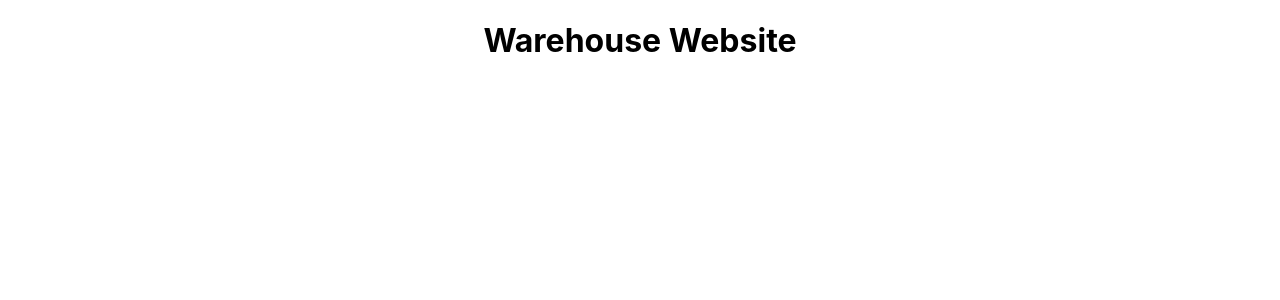
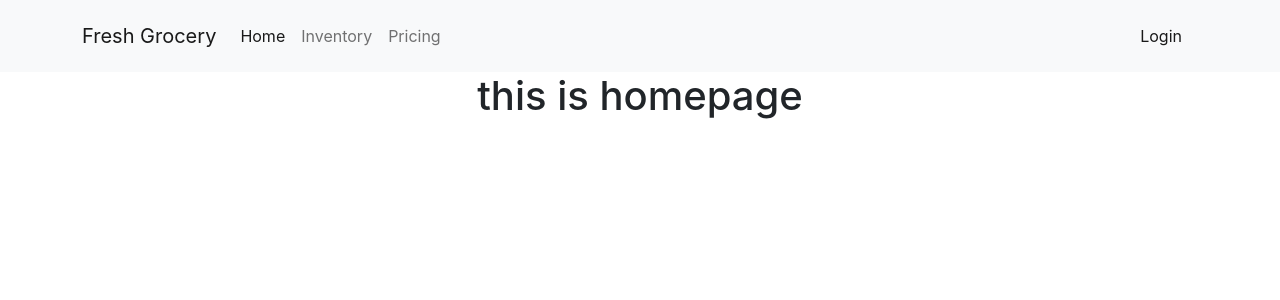
Before and after one commit to AbuKausar007/warehouse-management-client-assignment-11, a React (Create React App) app: page / in a window 1280 px wide. Shown: the top 300 px of the page. Built offline with nearby package versions, Linux system fonts and the light colour scheme.

Commit message:
navbar added

```diff
--- a/package.json
+++ b/package.json
@@ -8,6 +8,7 @@
     "@testing-library/user-event": "^13.5.0",
     "react": "^18.1.0",
     "react-dom": "^18.1.0",
+    "react-router-dom": "^6.3.0",
     "react-scripts": "5.0.1",
     "web-vitals": "^2.1.4"
   },
--- a/public/index.html
+++ b/public/index.html
@@ -24,7 +24,9 @@
       work correctly both with client-side routing and a non-root public URL.
       Learn how to configure a non-root public URL by running `npm run build`.
     -->
-    <title>React App</title>
+    <link href="https://cdn.jsdelivr.net/npm/bootstrap@5.1.3/dist/css/bootstrap.min.css" rel="stylesheet" integrity="sha384-1BmE4kWBq78iYhFldvKuhfTAU6auU8tT94WrHftjDbrCEXSU1oBoqyl2QvZ6jIW3" crossorigin="anonymous">
+
+    <title>Fresh Grocery</title>
   </head>
   <body>
     <noscript>You need to enable JavaScript to run this app.</noscript>
--- a/src/App.js
+++ b/src/App.js
@@ -1,10 +1,19 @@
-import logo from "./logo.svg";
+import { Route, Routes } from "react-router-dom";
 import "./App.css";
+import Home from "./pages/LandingPage/Home/Home";
+import Inventory from "./pages/LandingPage/Inventory/Inventory";
+import Header from "./pages/Shared/Header/Header";
+import Login from "./pages/SignUp/Login/Login";
 
 function App() {
   return (
     <div className="App">
-      <h1>Warehouse Website</h1>
+      <Header></Header>
+      <Routes>
+        <Route path="/" element={<Home></Home>}></Route>
+        <Route path="/inventory" element={<Inventory></Inventory>}></Route>
+        <Route path="/login" element={<Login></Login>}></Route>
+      </Routes>
     </div>
   );
 }
--- a/src/index.js
+++ b/src/index.js
@@ -1,14 +1,17 @@
-import React from 'react';
-import ReactDOM from 'react-dom/client';
-import './index.css';
-import App from './App';
-import reportWebVitals from './reportWebVitals';
+import React from "react";
+import ReactDOM from "react-dom/client";
+import "./index.css";
+import App from "./App";
+import reportWebVitals from "./reportWebVitals";
+import { BrowserRouter } from "react-router-dom";
 
-const root = ReactDOM.createRoot(document.getElementById('root'));
+const root = ReactDOM.createRoot(document.getElementById("root"));
 root.render(
-  <React.StrictMode>
-    <App />
-  </React.StrictMode>
+  <BrowserRouter>
+    <React.StrictMode>
+      <App />
+    </React.StrictMode>
+  </BrowserRouter>
 );
 
 // If you want to start measuring performance in your app, pass a function
--- /dev/null
+++ b/src/pages/LandingPage/Home/Home.js
@@ -0,0 +1,11 @@
+import React from "react";
+
+const Home = () => {
+  return (
+    <div>
+      <h1>this is homepage</h1>
+    </div>
+  );
+};
+
+export default Home;
--- /dev/null
+++ b/src/pages/LandingPage/Inventory/Inventory.js
@@ -0,0 +1,11 @@
+import React from "react";
+
+const Inventory = () => {
+  return (
+    <div>
+      <h1>This is inventory</h1>
+    </div>
+  );
+};
+
+export default Inventory;
--- /dev/null
+++ b/src/pages/Shared/Header/Header.js
@@ -0,0 +1,52 @@
+import React from "react";
+import { Link } from "react-router-dom";
+const Header = () => {
+  return (
+    <div>
+      <nav className=" navbar navbar-expand-lg navbar-light bg-light">
+        <div className="container">
+          <Link className="navbar-brand" to="/">
+            Fresh Grocery
+          </Link>
+          <button
+            className="navbar-toggler"
+            type="button"
+            data-bs-toggle="collapse"
+            data-bs-target="#navbarText"
+            aria-controls="navbarText"
+            aria-expanded="false"
+            aria-label="Toggle navigation"
+          >
+            <span className="navbar-toggler-icon"></span>
+          </button>
+          <div className="collapse navbar-collapse" id="navbarText">
+            <ul className="navbar-nav me-auto mb-2 mb-lg-0">
+              <li className="nav-item">
+                <Link className="nav-link active" aria-current="page" to="/">
+                  Home
+                </Link>
+              </li>
+              <li className="nav-item">
+                <Link className="nav-link" to="/inventory">
+                  Inventory
+                </Link>
+              </li>
+              <li className="nav-item">
+                <Link className="nav-link" to="#">
+                  Pricing
+                </Link>
+              </li>
+            </ul>
+            <span className="navbar-text">
+              <Link className="nav-link" to="/login">
+                Login
+              </Link>
+            </span>
+          </div>
+        </div>
+      </nav>
+    </div>
+  );
+};
+
+export default Header;
--- /dev/null
+++ b/src/pages/SignUp/Login/Login.js
@@ -0,0 +1,11 @@
+import React from "react";
+
+const Login = () => {
+  return (
+    <div>
+      <h1>its login</h1>
+    </div>
+  );
+};
+
+export default Login;
```
Also changed, not shown: 1 other file (tests, documents, lock files or other folders).
